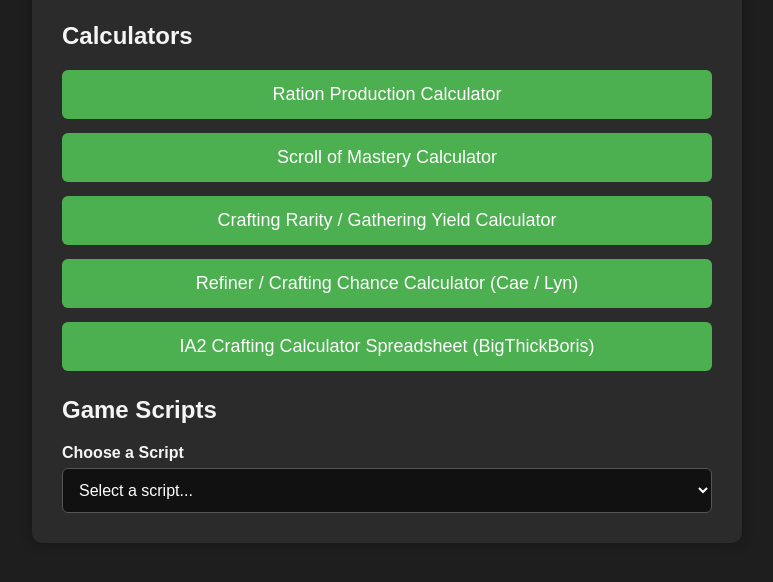
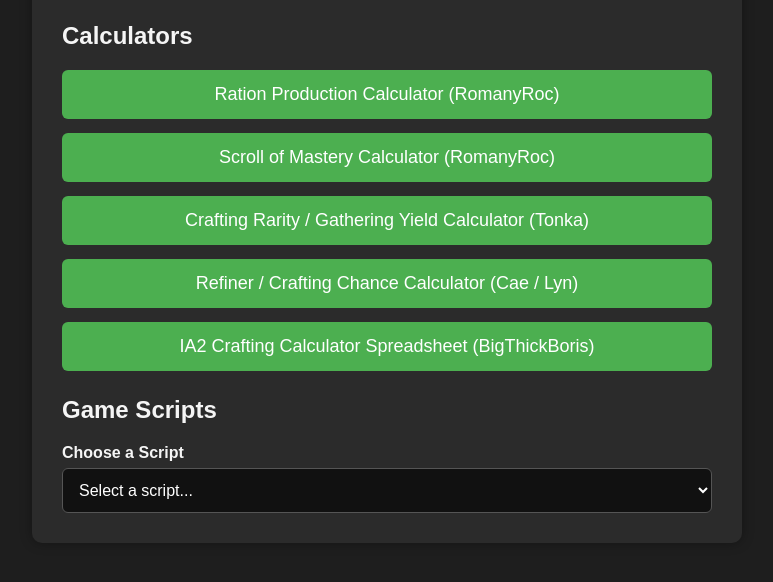
Before and after one commit to davejlhale/ia2calc, a plain HTML site: page index.html in a window 1280 px wide. Shown: the part 100-682 px from the top of the page, without its empty margins (253-1026 px from the left). Drawn offline with Linux system fonts and the light colour scheme.

Commit message:
Add files via upload

```diff
--- a/index.html
+++ b/index.html
@@ -99,15 +99,15 @@ label{
 <div class="links">
 
 <a href="rationCostings.html">
-<button>Ration Production Calculator</button>
+<button>Ration Production Calculator (RomanyRoc)</button>
 </a>
 
 <a href="SOMCalc.html">
-<button>Scroll of Mastery Calculator</button>
+<button>Scroll of Mastery Calculator (RomanyRoc)</button>
 </a>
 
 <a href="tonkas.html">
-<button>Crafting Rarity / Gathering Yield Calculator</button>
+<button>Crafting Rarity / Gathering Yield Calculator (Tonka)</button>
 </a>
 
 <a href="https://idleartisan.saeria.dev/">
@@ -131,11 +131,13 @@ label{
 <select id="scriptSelect" onchange="openScript()">
 
 <option value="">Select a script...</option>
-
+https://greasyfork.org/en/scripts/568687-idle-artisan-dungeon-dashboard
+<option value="https://greasyfork.org/en/scripts/568687-idle-artisan-dungeon-dashboard">
+Dungeon Lobby / Arena persistant UI editor by RomanyRoc
+</option>
 <option value="https://greasyfork.org/en/scripts/568499-idle-artisan-dungeon-dashboard">
 Dungeon Damage / Level Dashboard by dele
 </option>
-
 <option value="https://greasyfork.org/en/scripts/568199-idleartisan2grid">
 Idle Artisan 2 Grid UI Overhaul by moo
 </option>
```
